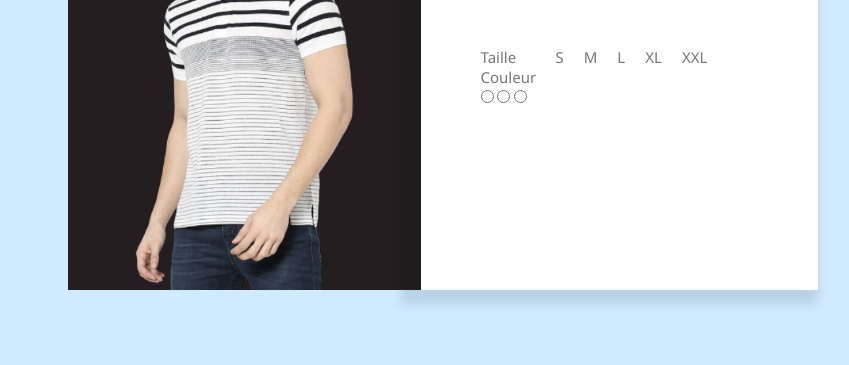
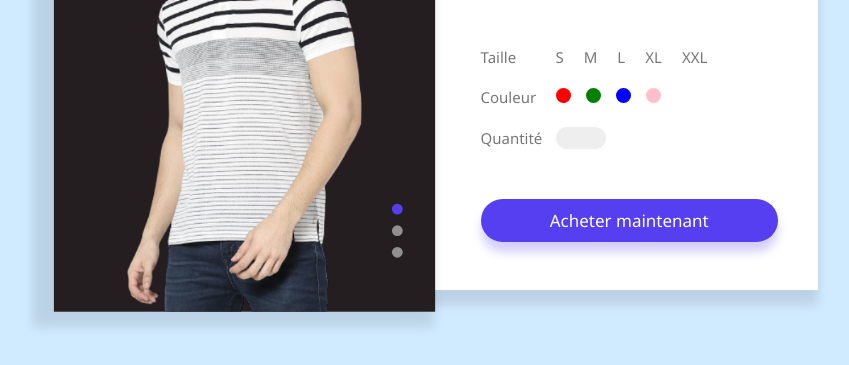
Before and after one commit to developedbylucie/challenge-30-days-to-learn-JS, a plain HTML site: page J26-product-page-design-app/index.html in a window 1280 px wide. Shown: the part 381-746 px from the top of the page, without its empty margins (197-1046 px from the left). Drawn offline with Linux system fonts and the light colour scheme.

Commit message:
Add files via upload

```diff
--- a/J26-product-page-design-app/index.html
+++ b/J26-product-page-design-app/index.html
@@ -10,10 +10,14 @@
     <div class="container">
         <div class="product">
             <div class="gallery">
-                <img src="images/image1.png">
-                <!-- <img src="images/image2.png"> -->
-                <!-- <img src="images/image3.png"> -->
+                <img src="images/image1.png" id="productImg">
+                <div class="controls">
+                    <span class="btn active"></span>
+                    <span class="btn"></span>
+                    <span class="btn"></span>
+                </div>
             </div>
+
             <div class="details">
                 <h1>T-shirt décontracté</h1>
                 <h2>$15.00</h2>
@@ -48,20 +52,61 @@
                         <p>Couleur</p>
                         <label for="red">
                             <input type="radio" name="color" id="red">
+                            <span class="color-1"></span>
                         </label>
-                        <label for="red">
-                            <input type="radio" name="color" id="red">
+                        <label for="green">
+                            <input type="radio" name="color" id="green">
+                            <span class="color-2"></span>
                         </label>
-                        <label for="red">
-                            <input type="radio" name="color" id="red">
+                        <label for="blue">
+                            <input type="radio" name="color" id="blue">
+                            <span class="color-3"></span>
+                        </label>
+                        <label for="pink">
+                            <input type="radio" name="color" id="pink">
+                            <span class="color-4"></span>
                         </label>
                     </div>
+
+                    <div class="quantity-select">
+                        <p>Quantité</p>
+                        <input type="number" value&="">
+                    </div>
+
+                    <button>Acheter maintenant</button>
 
                 </form>
             </div>
         </div>
     </div>
 
-<script></script>
+<script>
+    let productImg = document.getElementById("productImg")
+    let btn = document.getElementsByClassName('btn')
+
+    btn[0].onclick = function(){
+        productImg.src = "images/image1.png"
+        for(bt of btn){
+            bt.classList.remove("active")
+        }
+        this.classList.add("active")
+    }
+    btn[1].onclick = function(){
+        productImg.src = "images/image2.png"
+        for(bt of btn){
+            bt.classList.remove("active")
+        }
+        this.classList.add("active")
+    }
+    btn[2].onclick = function(){
+        productImg.src = "images/image3.png"
+        for(bt of btn){
+            bt.classList.remove("active")
+        }
+        this.classList.add("active")
+    }
+
+
+</script>
 </body>
 </html>
--- a/J26-product-page-design-app/style.css
+++ b/J26-product-page-design-app/style.css
@@ -20,6 +20,9 @@
 .gallery{
     flex-basis: 47%;
     background: #241e20;
+    transform: scale(1.08);
+    box-shadow: -10px 5px 10px 10px rgba(0,0,0,0.1);
+    position: relative;
 }
 .gallery img{
     width: 100%;
@@ -69,3 +72,96 @@
     margin-right: 10px;
     cursor: pointer;
 }
+
+
+.color-select{
+    display: flex;
+    align-items: center;
+    margin-top: 20px;
+}
+.color-select p{
+    width: 75px;
+}
+.color-select input:checked + span{
+    transform: scale(0.7);
+    box-shadow: 0 0 0 4px #fff,
+                0 0 0 6px #000;
+}
+.color-select input{
+    display: none;
+}
+.color-select span{
+    display: inline-block;
+    width: 15px;
+    height: 15px;
+    border-radius: 50%;
+    margin-right: 15px;
+    cursor: pointer;
+}
+.color-1{
+    background: red;
+}
+.color-2{
+    background: green;
+}
+.color-3{
+    background: blue;
+}
+.color-4{
+    background: pink;
+}
+
+
+
+.quantity-select{
+    display: flex;
+    align-items: center;
+    margin-top: 20px;
+}
+.quantity-select p{
+    width: 75px;
+}
+.quantity-select input{
+    background: #eee;
+    border: 0;
+    outline: 0;
+    padding: 2px 2px 2px 15px;
+    width: 50px;
+    border-radius: 12px;
+}
+
+
+form button{
+    background: #553ff0;
+    color: #fff;
+    font-size: 17px;
+    width: 100%;
+    padding: 10px;
+    border-radius: 30px;
+    border: 0;
+    outline: 0;
+    margin-top: 50px;
+    box-shadow: 0 10px 10px rgba(85, 63, 240, 0.25);
+    cursor: pointer;
+}
+
+
+
+
+.controls{
+    position: absolute;
+    bottom: 40px;
+    right: 20px;
+}
+.btn{
+    display: block;
+    width: 10px;
+    height: 10px;
+    border-radius: 50%;
+    background: rgba(255,255,255,0.5);
+    margin: 10px;
+    cursor: pointer;
+}
+.active{
+    background: #553ff0;
+}
```
